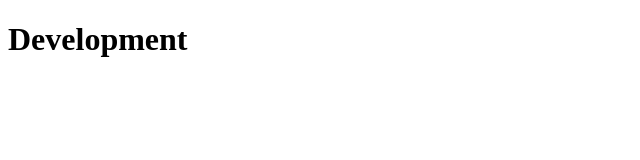
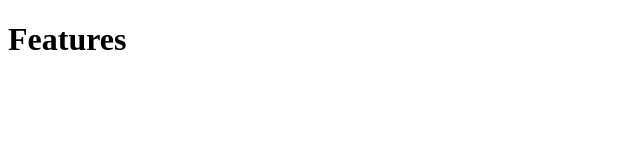
Before and after one commit to thenameiswiiwin/sunnyside, a plain HTML site: page public/index.html in a window 1280 px wide. Shown: the whole page, without its empty margins (0-640 px from the left). Drawn offline with Linux system fonts and the light colour scheme.

Commit message:
first features-branch commit

```diff
--- a/public/index.html
+++ b/public/index.html
@@ -11,7 +11,7 @@
 		<title>Sunnyside</title>
 	</head>
 	<body>
-		<h1>Development</h1>
+		<h1>Features</h1>
 
 		<!------------ SCRIPT ------------>
 		<script src="/src/script/app.js"></script>
```
